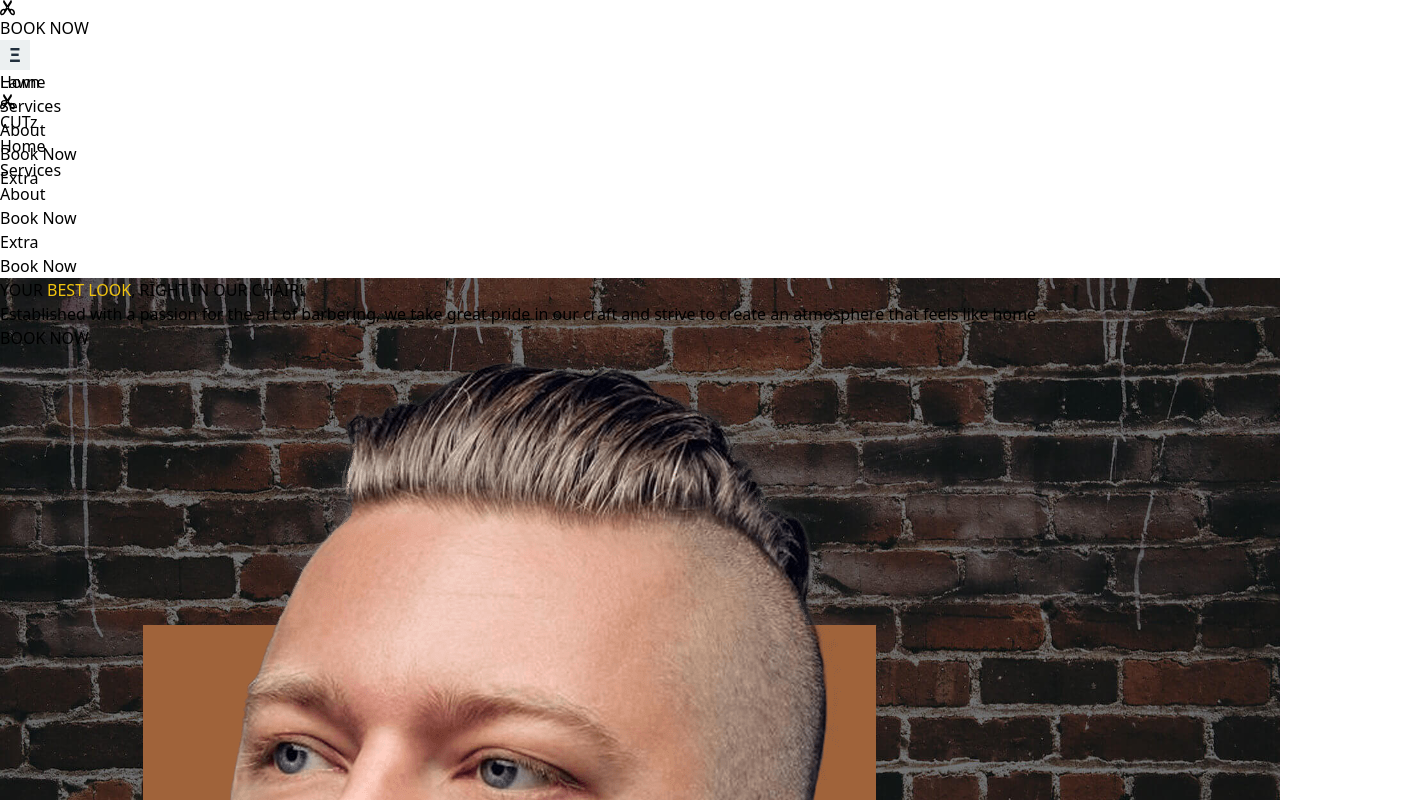
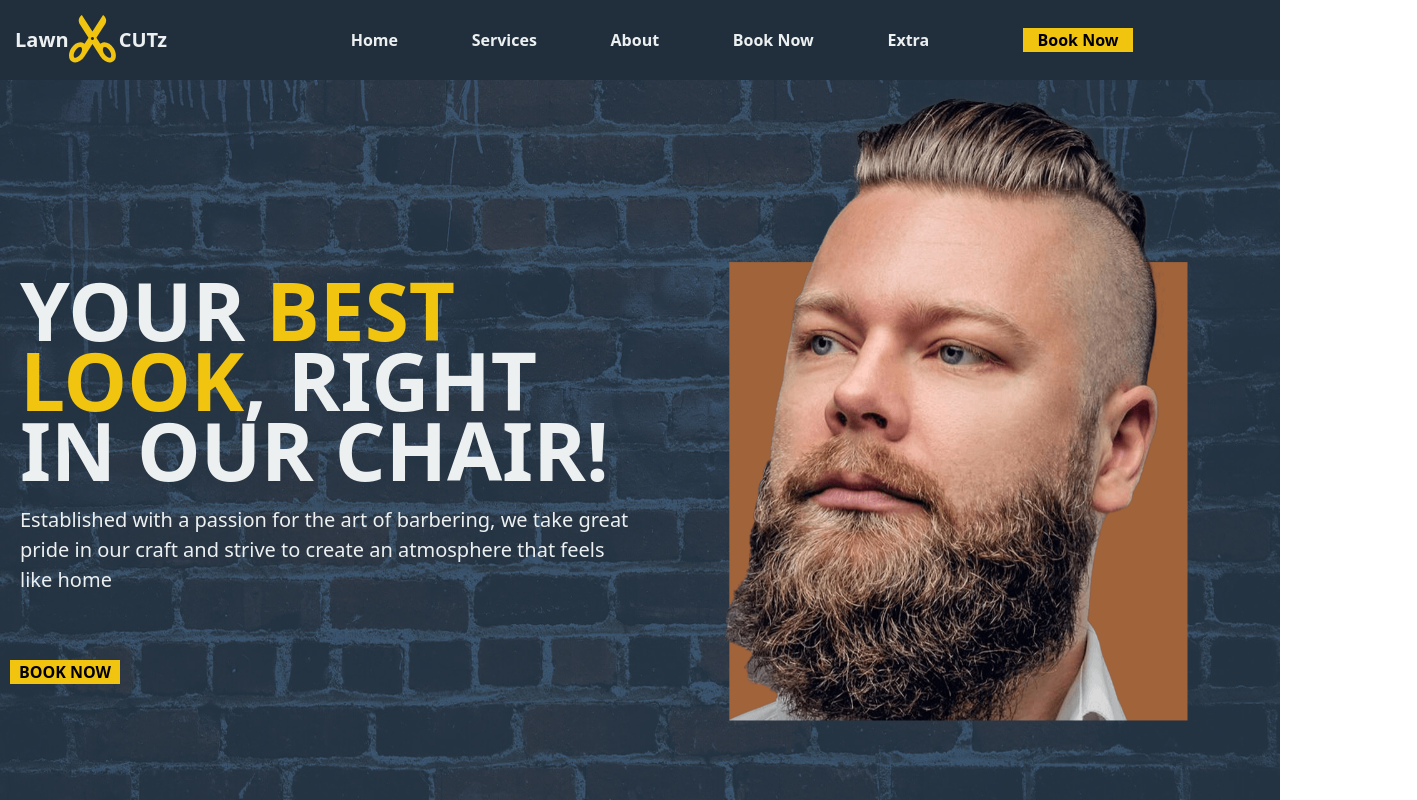
Before and after one commit to chidera-collins/Lawcutz, a React (Vite) app: page / in a window 1280 px wide. Shown: the top 800 px of the page, 1417 px wide, since content can reach past the window. Built offline with nearby package versions, Linux system fonts and the light colour scheme.

Commit message:
'Tailwind Edit'

```diff
--- a/package.json
+++ b/package.json
@@ -12,8 +12,10 @@
   "dependencies": {
     "react": "^18.3.1",
     "react-dom": "^18.3.1",
+    "react-google-recaptcha": "^3.1.0",
     "react-icons": "^5.3.0",
     "react-router-dom": "^6.26.2",
+    "react-slick": "^0.30.2",
     "slick-carousel": "^1.8.1"
   },
   "devDependencies": {
--- a/tailwind.config.js
+++ b/tailwind.config.js
@@ -1,8 +1,17 @@
 /** @type {import('tailwindcss').Config} */
 export default {
-  content: [],
+  content: [
+    "./index.html",
+    "./src/**/*.{js,ts,jsx,tsx}",
+  ],
   theme: {
-    extend: {},
+    extend: {
+      colors: {
+        textc: '#ecf0f1',
+        btncolo: ' #f1c40f',
+        MainBg: '#212f3d'
+      }
+    },
   },
   plugins: [],
 }
```
Also changed, not shown: 1 other file (tests, documents, lock files or other folders).
